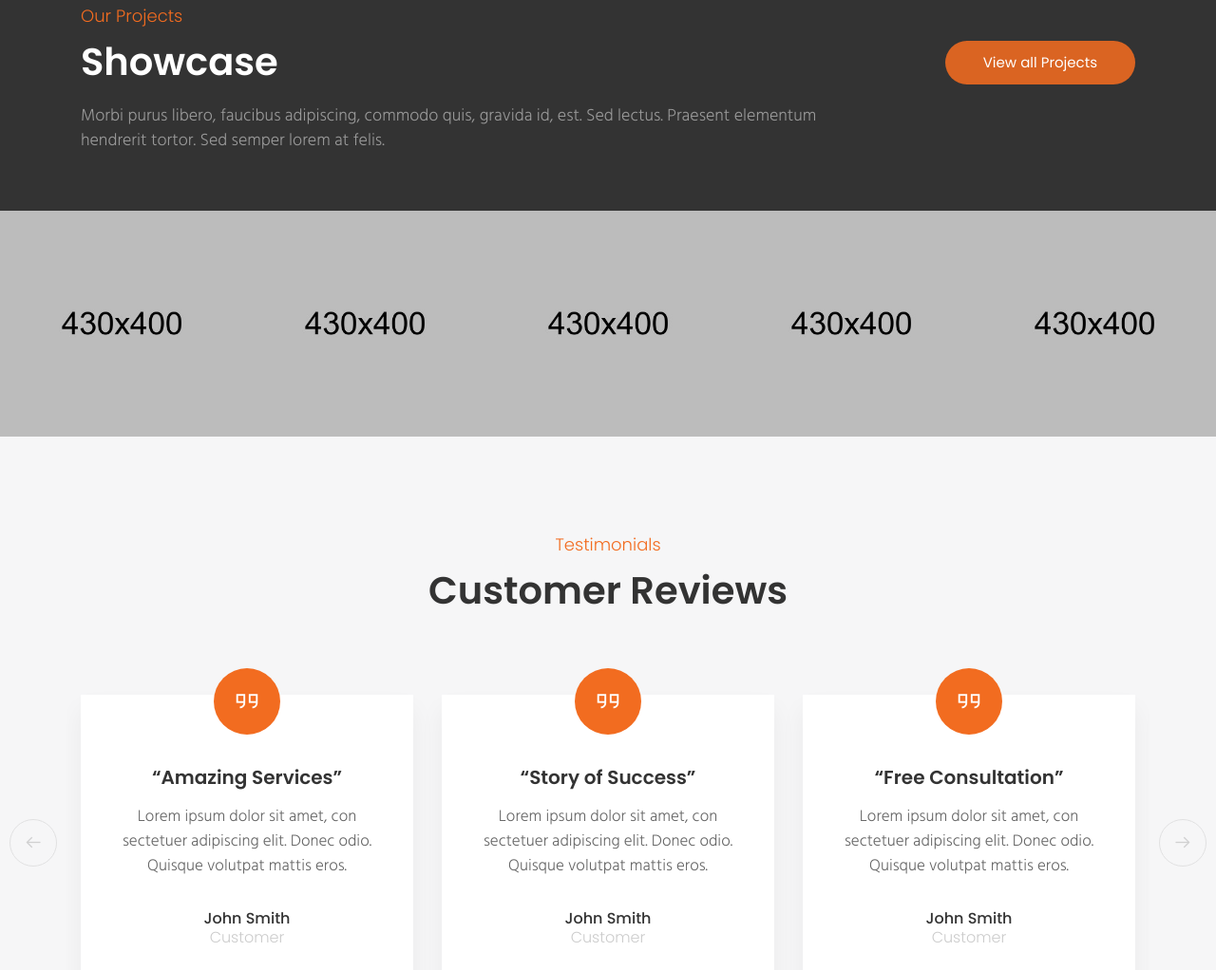
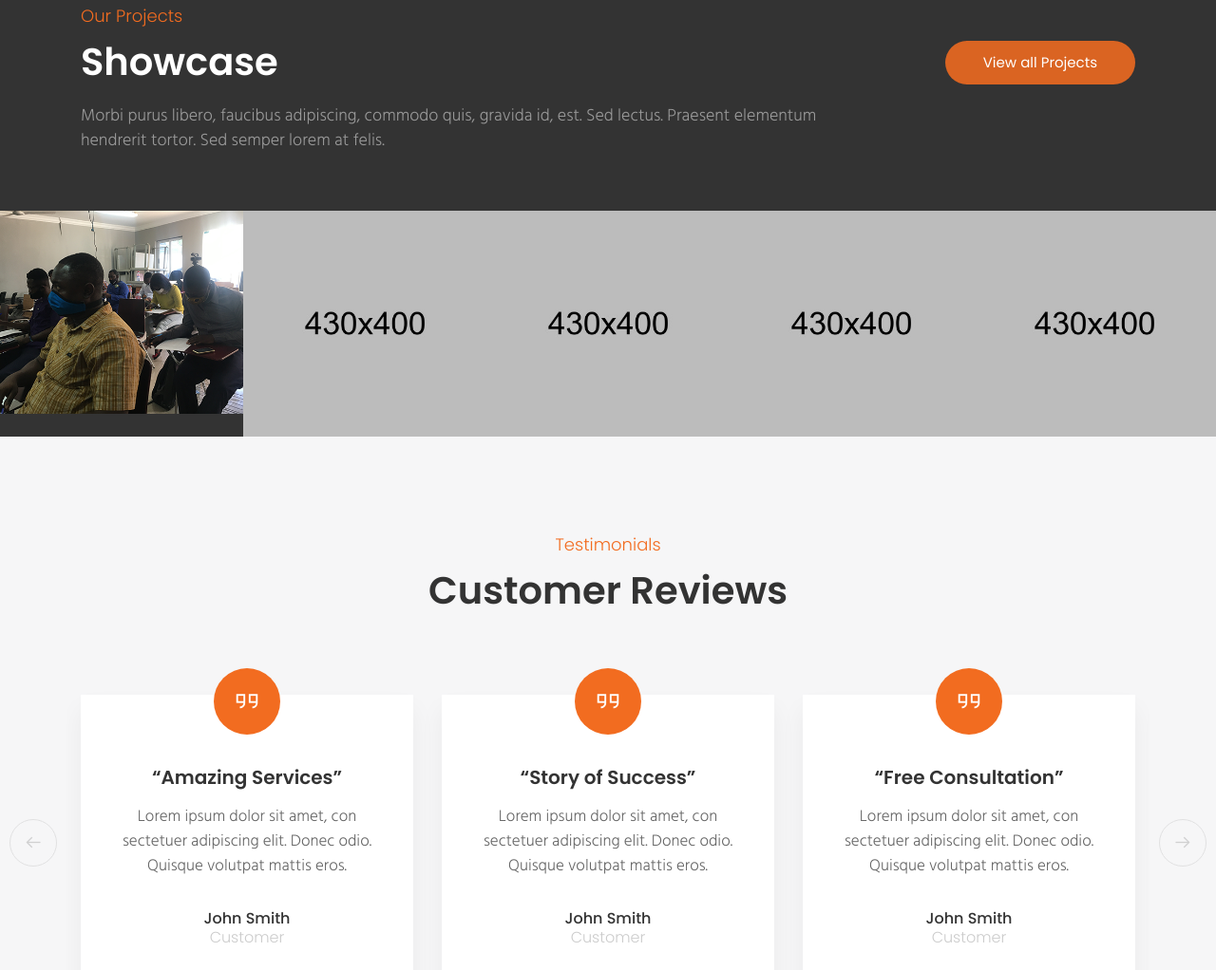
Before and after one commit to LadyDzidzor/csa, a plain HTML site: page index.html in a window 1280 px wide. Shown: the part 2042-3064 px from the top of the page at 95% size. Drawn offline with Linux system fonts and the light colour scheme; some packages are replaced by stand-ins of ours.

Commit message:
added image

```diff
--- a/index.html
+++ b/index.html
@@ -438,7 +438,7 @@
 				<div class="project-post">
 
 					<div class="project-gal">
-						<img src="upload/portfolio/1.jpg" alt="">
+						<img src="upload/portfolio/img1.png" alt="">
 					</div>
 
 					<div class="hover-box">
```
Also changed, not shown: upload/portfolio/img1.png (added).
